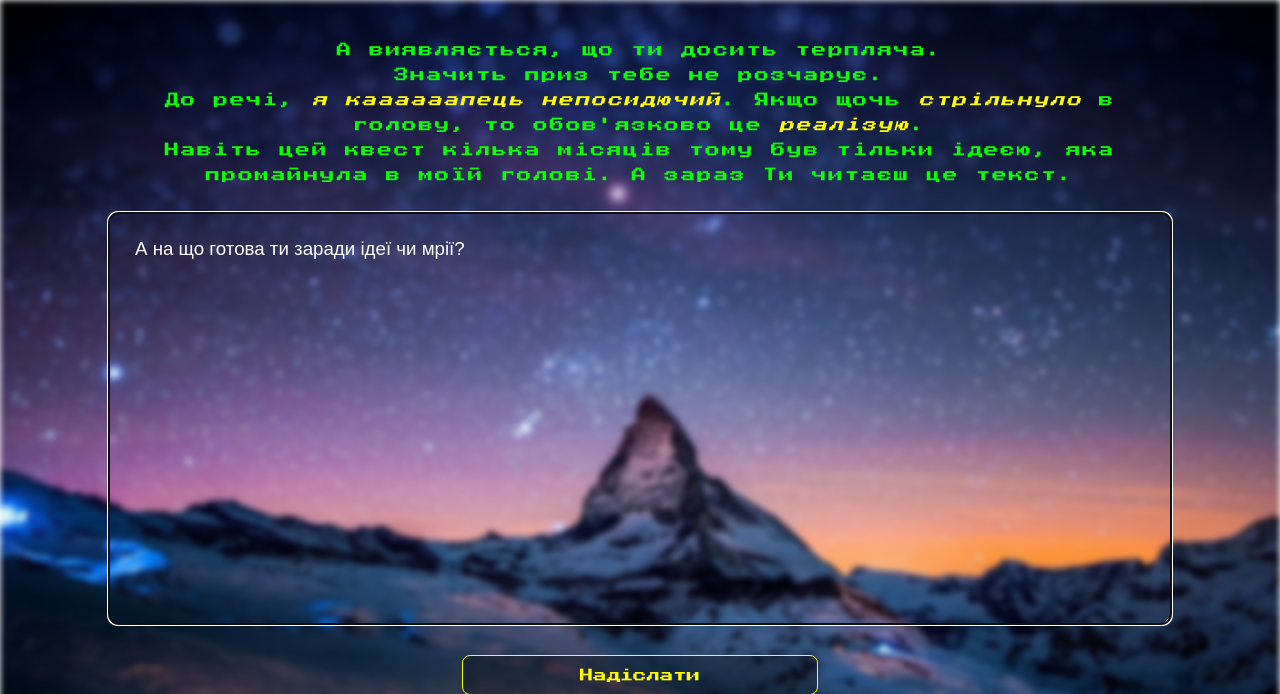
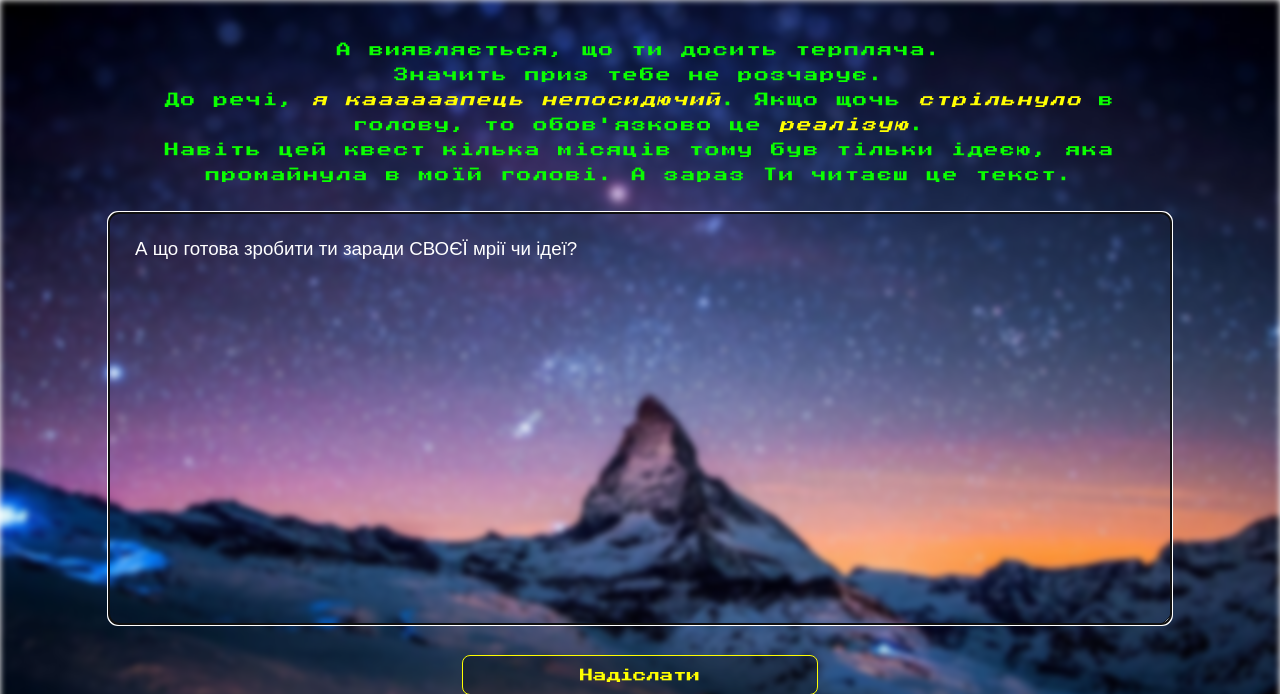
Before and after one commit to BarsOneK/Quest, a Django app: page /info_2/ in a window 1280 px wide. Shown: the top 694 px of the page. Run offline with Django 3.2, Linux system fonts and the light colour scheme.

Commit message:
Update info2.html

```diff
--- a/mysite/templates/main/task_2/info2.html
+++ b/mysite/templates/main/task_2/info2.html
@@ -28,7 +28,7 @@
 
     {% csrf_token %}
 
-    <textarea autofocus placeholder="А на що готова ти заради ідеї чи мрії?" name = "text"></textarea>
+    <textarea autofocus placeholder="А що готова зробити ти заради СВОЄЇ мрії чи ідеї?" name = "text"></textarea>
     <button onclick="document.location='{% url 'quest:task3' %}'" type="submit" name="button" >Надіслати</button>
 
   </form>
```
